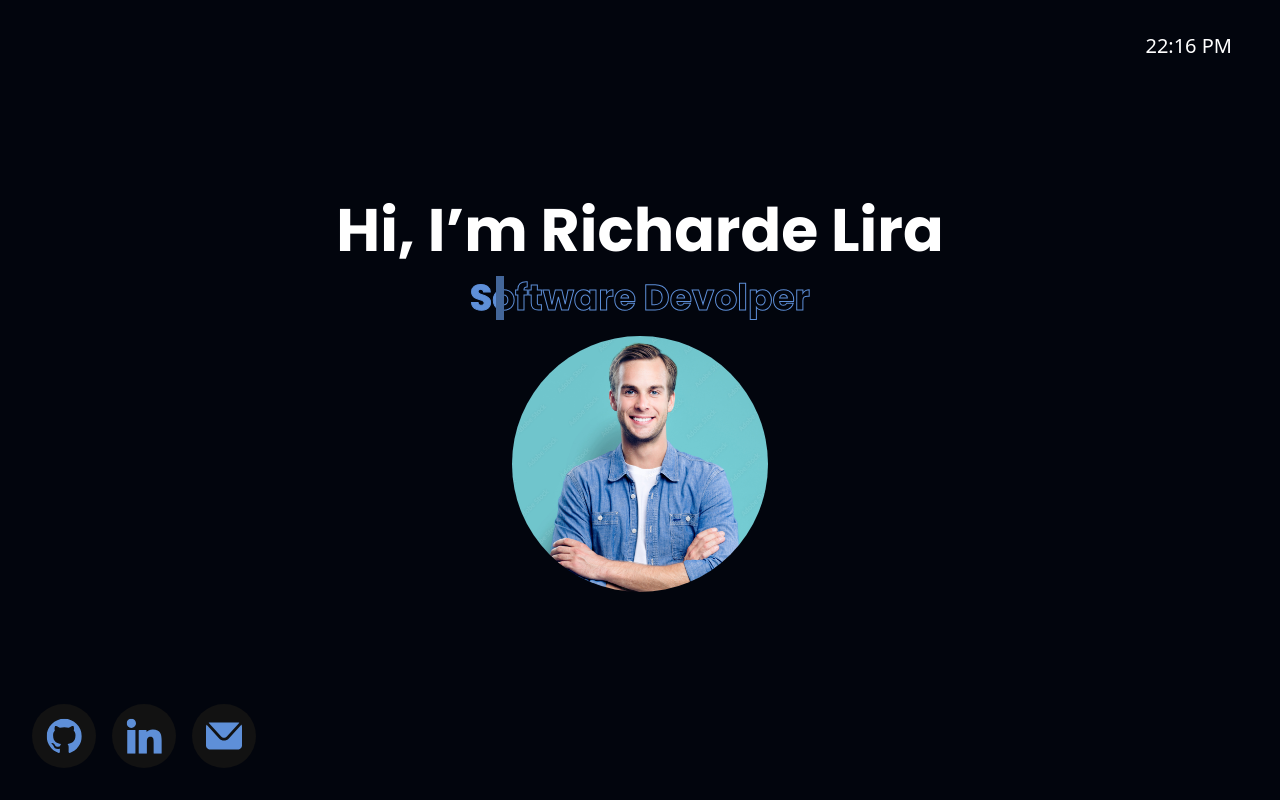
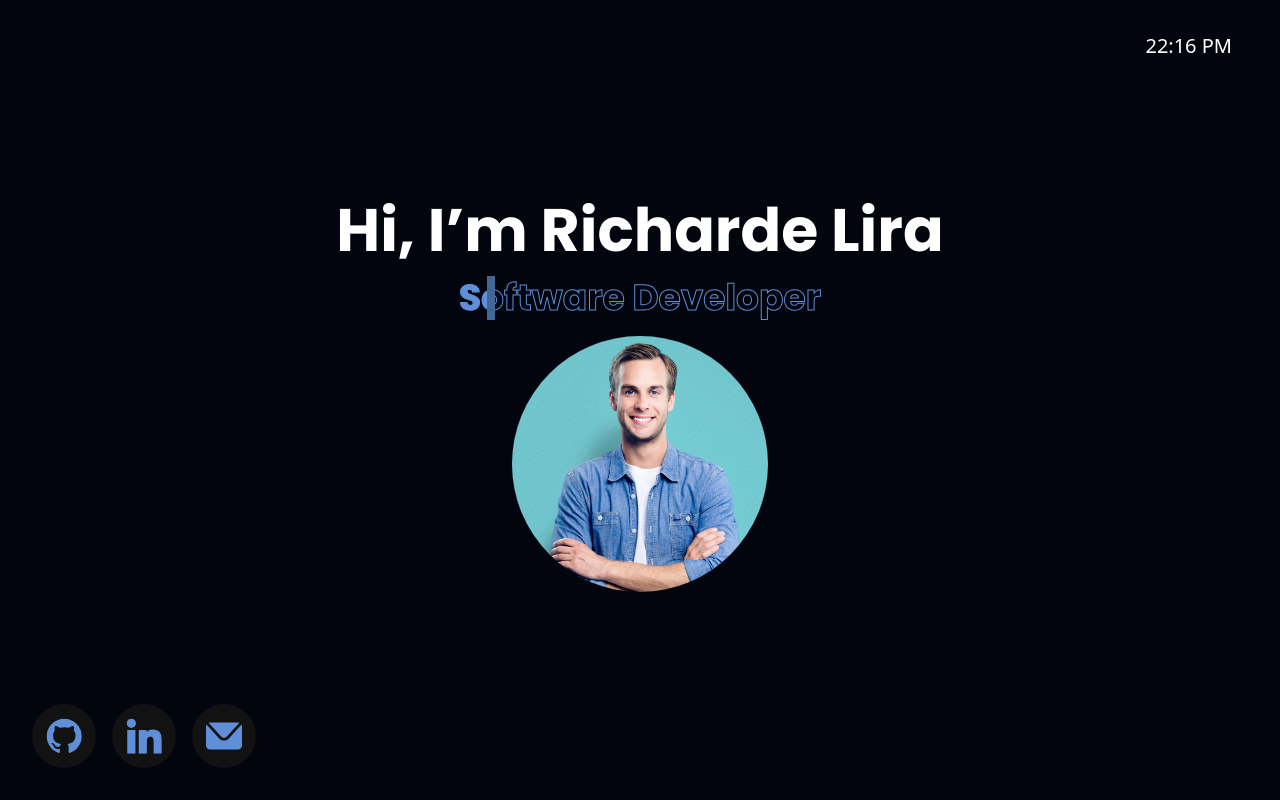
Before and after one commit to RichardeLira/PS5-dashboard-Next.js-14, a Next.js app: page / in a window 1280 px wide. Built offline with nearby package versions, Linux system fonts and the light colour scheme.

Commit message:
extract TextReveal component from home page

```diff
--- /dev/null
+++ b/src/app/home/_components/text-reveal.tsx
@@ -0,0 +1,17 @@
+interface TextRevealProps {
+  text: string
+}
+
+export default function TextReveal({ text }: TextRevealProps) {
+  return (
+    <div className="relative">
+      <div className="absolute h-full overflow-hidden animate-pulseWidth">
+        <div className="relative">
+          <h2 className="text-blue-500 text-nowrap">{text}</h2>
+          <div className="absolute right-0 top-0 w-2 h-full bg-blue-600" />
+        </div>
+      </div>
+      <h2 className="text-stroke text-transparent">{text}</h2>
+    </div>
+  )
+}
--- a/src/app/home/index.tsx
+++ b/src/app/home/index.tsx
@@ -1,4 +1,5 @@
 import SocialMediaButton from './_components/social-media-button'
+import TextReveal from './_components/text-reveal'
 import persona from '@/assets/img/persona.jpg'
 import Image from 'next/image'
 
@@ -13,15 +14,7 @@ export default function Home() {
 
       <div className="absolute w-full flex flex-col gap-4 items-center top-1/4">
         <h1>Hi, I’m Richarde Lira</h1>
-        <div className="relative">
-          <div className="absolute h-full overflow-hidden animate-pulseWidth">
-            <div className="relative">
-              <h2 className="text-blue-500 text-nowrap">Software Devolper</h2>
-              <div className="absolute right-0 top-0 w-2 h-full bg-blue-600" />
-            </div>
-          </div>
-          <h2 className="text-stroke text-transparent">Software Devolper</h2>
-        </div>
+        <TextReveal text="Software Developer" />
 
         <Image
           src={persona}
```
